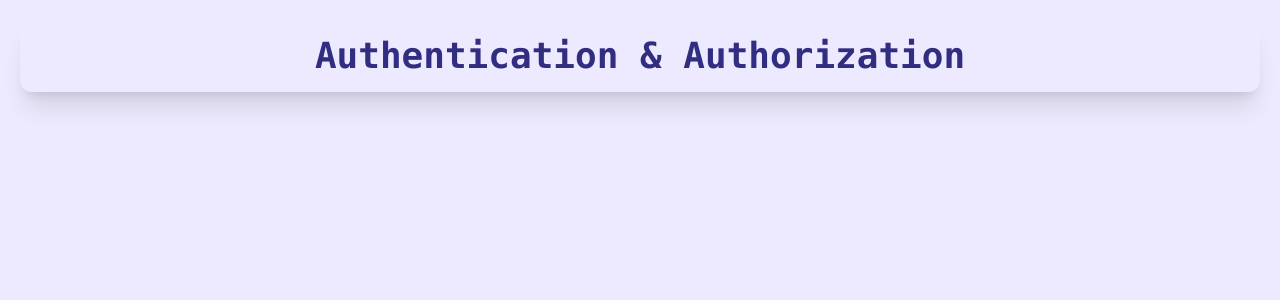
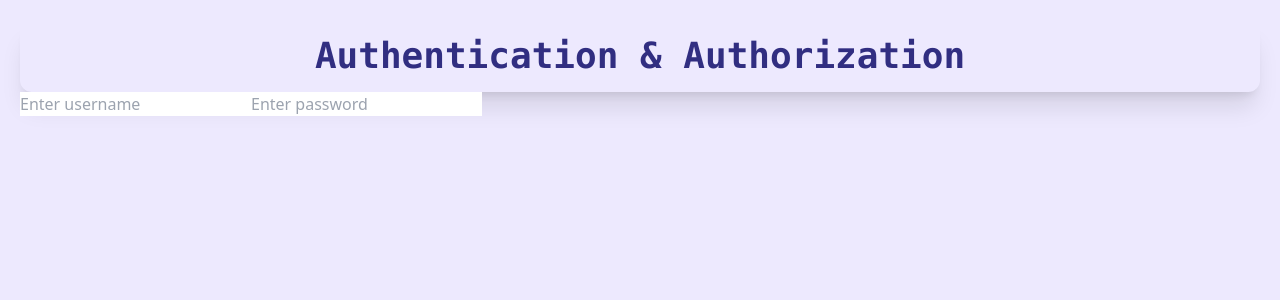
Before and after one commit to hasanashrafi/authentication-next, a Next.js app: page / in a window 1280 px wide. Shown: the top 300 px of the page. Built offline with nearby package versions, Linux system fonts and the light colour scheme.

Commit message:
added form inputs

```diff
--- a/pages/index.js
+++ b/pages/index.js
@@ -12,7 +12,8 @@ export default function Home() {
 
       </div>
       <div>
-
+        <input type="text" name="username" placeholder="Enter username" />
+        <input type="text" name="password" placeholder="Enter password" />
       </div>
     </main>
   );
```
